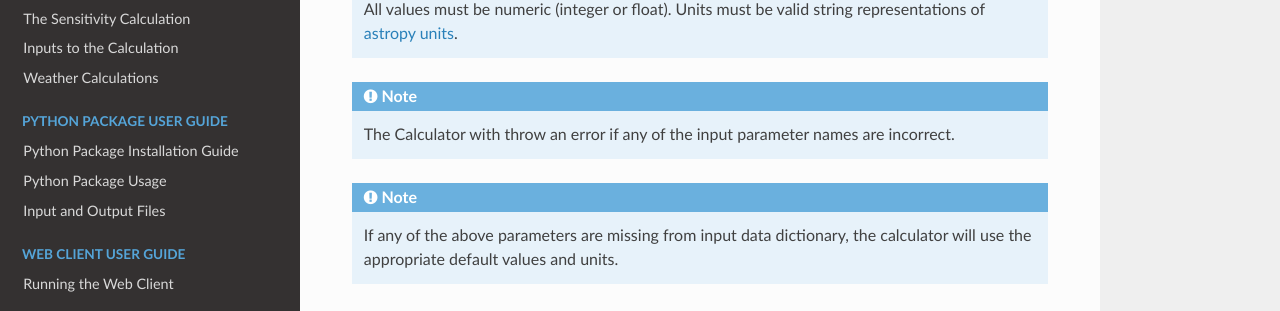
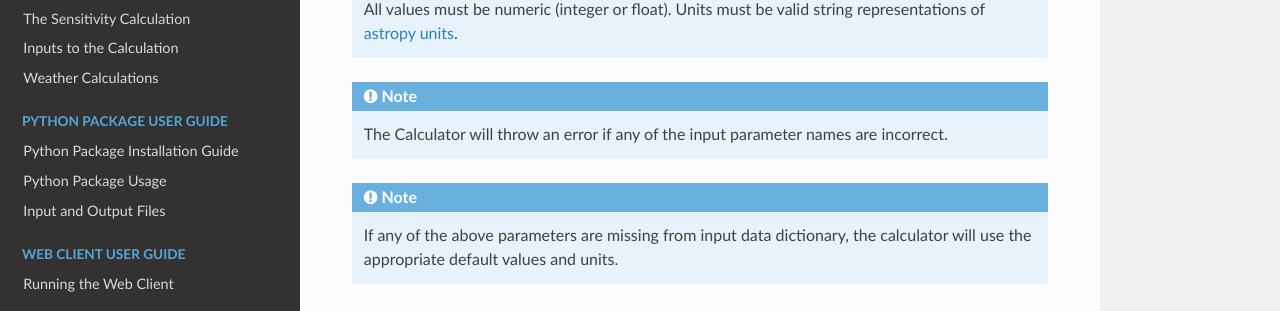
Before and after one commit to ukatc/AtLAST_sensitivity_calculator, a Sphinx documentation site: the page built from docs/source/user_guide/using_the_calculator.rst, in a window 1280 px wide and 900 px high, scrolled down 3885 px. Shown: the part 133-444 px from the top of the window. Built offline with Sphinx 7.4.7 and the Read the Docs theme 2.0.0, drawn with Linux system fonts in a browser that asks for light colours.

Commit message:
Update providing_input_data.rst
Fixed typo

```diff
--- a/docs/source/user_guide/providing_input_data.rst
+++ b/docs/source/user_guide/providing_input_data.rst
@@ -32,7 +32,7 @@ Next, create a new Calculator object, passing the ``input_data`` dictionary.
     representations of
     `astropy units <https://docs.astropy.org/en/stable/units/index.html>`__.
 
-.. note:: The Calculator with throw an error if any of the input parameter names are
+.. note:: The Calculator will throw an error if any of the input parameter names are
     incorrect.
 
 .. note:: If any of the above parameters are missing from input data dictionary,
```
